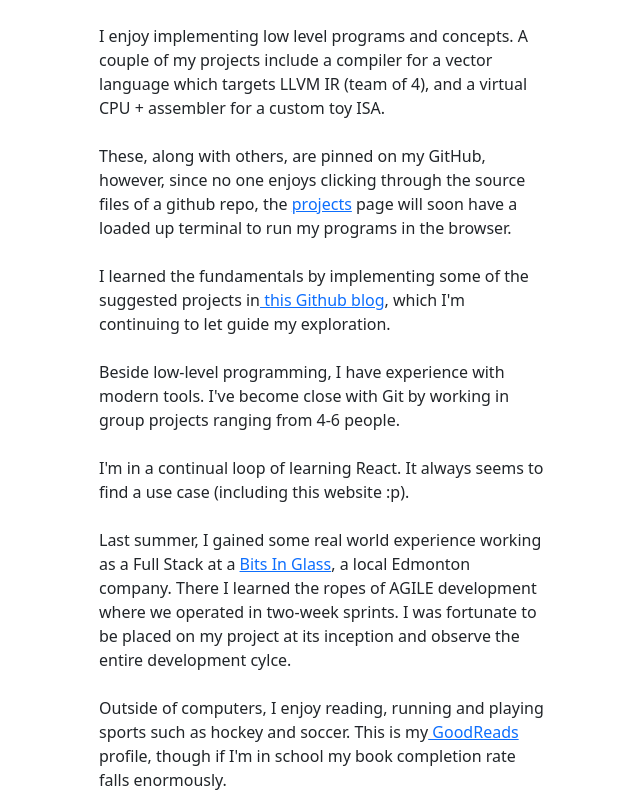
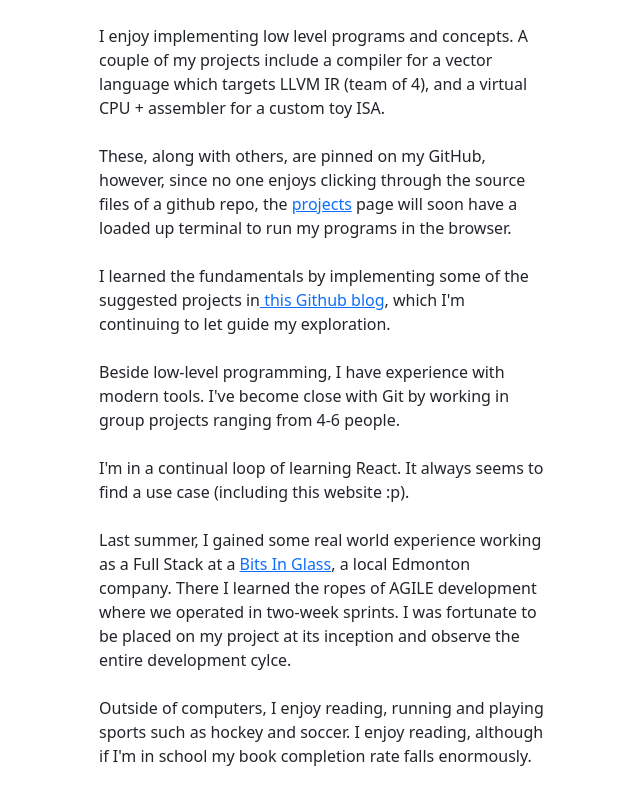
Before and after one commit to JustinMeimar/justin-frontend, a React (Create React App) app: page /about in a window 1280 px wide. Shown: the part 271-1063 px from the top of the page, without its empty margins (317-957 px from the left). After the commit the page ends 1039 px from the top, so only its background shows below. Built offline with nearby package versions, Linux system fonts and the light colour scheme.

Commit message:
remove link

```diff
--- a/src/components/pages/AboutPage.js
+++ b/src/components/pages/AboutPage.js
@@ -127,9 +127,7 @@ const about_me_info = () => {
 
             <br></br> <br></br>
             Outside of computers, I enjoy reading, running and playing sports such as hockey
-            and soccer. This is my
-            <a href="https://www.goodreads.com/user/show/137002609-justin-meimar"
-                target='_blank' > GoodReads</a> profile, though if I'm in school my
+            and soccer. I enjoy reading, although if I'm in school my
                 book completion rate falls enormously.
             </div>
     );
```
